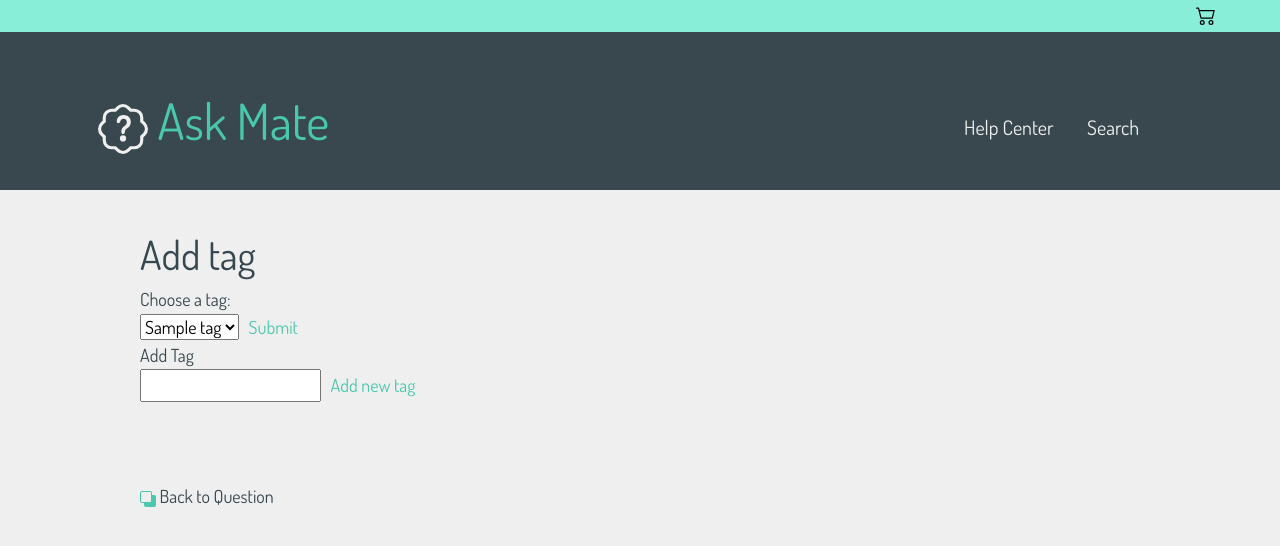
After one commit to CodecoolGlobal/ask-mate-3-python-traumcode, a Flask app: page /question/1/new-tag in a window 1280 px wide. The commit adds this page. Shown: the top 546 px of the page. Run offline with Flask 2, Linux system fonts and the light colour scheme; a database or web service that is not in the repository returns one stand-in record (values such as "Sample title"); some libraries are stand-ins or nearby versions.

Commit message:
added function for add tags to questions and modified css for question-buttons

```diff
--- a/database_manager.py
+++ b/database_manager.py
@@ -128,3 +128,47 @@ def vote_up_down_answer(cursor: RealDictCursor, answer_id, action):
         UPDATE answer SET vote_number = vote_number - 1 WHERE CAST(id as text) LIKE '{answer_id}'"""
 
     cursor.execute(query)
+
+
+@database_common.connection_handler
+def get_all_tags(cursor: RealDictCursor) -> list:
+    query = """
+        SELECT * FROM tag"""
+
+    cursor.execute(query)
+    return cursor.fetchall()
+
+
+@database_common.connection_handler
+def get_all_question_tag(cursor: RealDictCursor) -> list:
+    query = """
+            SELECT * FROM question_tag"""
+
+    cursor.execute(query)
+    return cursor.fetchall()
+
+
+@database_common.connection_handler
+def get_tag_id(cursor: RealDictCursor, name) -> list:
+    query = f"""
+            SELECT id FROM tag WHERE name LIKE '{name}'"""
+
+    cursor.execute(query)
+    return cursor.fetchone()
+
+
+@database_common.connection_handler
+def add_tag(cursor: RealDictCursor, name):
+    query = f"""
+            INSERT INTO tag (name) SELECT '{name}' WHERE NOT EXISTS (SELECT id FROM tag WHERE name LIKE '{name}') RETURNING id"""
+
+    cursor.execute(query)
+    return "tag added"
+
+
+@database_common.connection_handler
+def ad_tag_in_question_tag(cursor: RealDictCursor, question_id, tag_id):
+    query = f"""
+            INSERT INTO question_tag (question_id, tag_id) VALUES ('{question_id}', '{tag_id}')"""
+
+    cursor.execute(query)
--- a/server.py
+++ b/server.py
@@ -1,4 +1,4 @@
-from flask import Flask, render_template, redirect, request, url_for, abort
+from flask import Flask, render_template, redirect, request, url_for, abort, flash
 import database_manager
 from datetime import datetime
 from werkzeug.utils import secure_filename
@@ -6,6 +6,8 @@ import os
 from uuid import uuid4 as uuid
 
 app = Flask(__name__)
+
+app.secret_key = 'alleluia'
 
 app.config['MAX_CONTENT_LENGTH'] = 16 * 1024 * 1024
 app.config['UPLOAD_EXTENSIONS'] = ['.jpg', '.png', '.gif']
@@ -49,8 +51,18 @@ def display_question(question_id):
     show_question = database_manager.display_question(question_id)
     show_answers = database_manager.display_answers(question_id)
 
-    return render_template('question.html', show_question=show_question, show_answers=show_answers,
-                           question_id=question_id)
+    all_tags = database_manager.get_all_tags()
+    question_tags = database_manager.get_all_question_tag()
+    tag_name_list = []
+    for q in question_tags:
+        for tag in all_tags:
+            if int(question_id) == q['question_id'] and q['tag_id'] == tag['id']:
+                tag_name_list.append(tag['name'])
+
+    len_answers = len(show_answers)
+    return render_template('question.html', show_question=show_question,
+                           show_answers=show_answers,
+                           question_id=question_id, len_answers=len_answers, tag_name_list=tag_name_list)
 
 
 @app.route('/add-question', methods=['GET', 'POST'])
@@ -62,6 +74,7 @@ def add_question():
 
         question_id = max_id['id'] + 1
         submission_time = datetime.now()
+        print(submission_time)
         title = new_question['title'].capitalize()
         message = new_question['message'].capitalize()
         image = filename
@@ -195,6 +208,32 @@ def vote_down_answer(answer_id):
     return redirect(url_for('display_question', question_id=question_id))
 
 
+@app.route('/question/<question_id>/new-tag', methods=['GET', 'POST'])
+def add_tag_to_questions(question_id):
+    all_tags = database_manager.get_all_tags()
+    list_of_tags = [tag['name'] for tag in all_tags]
+
+    if request.method == 'POST':
+        choose_tag = request.form.get('choose-tag')
+        inserted_tag = request.form.get('insert-tag')
+        if 'choose' in request.form:
+            try:
+                tag_id = database_manager.get_tag_id(choose_tag)
+                database_manager.ad_tag_in_question_tag(question_id, tag_id['id'])
+            except:
+                flash("Tag already exist!!")
+        elif 'insert' in request.form:
+            try:
+                database_manager.add_tag(inserted_tag)
+                tag_id = database_manager.get_tag_id(inserted_tag)
+                database_manager.ad_tag_in_question_tag(question_id, tag_id['id'])
+            except:
+                flash("Tag already exist!!")
+        return redirect(url_for('display_question', question_id=question_id))
+    else:
+        return render_template('add-tag.html', question_id=question_id, list_of_tags=list_of_tags)
+
+
 @app.errorhandler(404)
 def page_not_found(e):
     return render_template("404.html"), 404
--- a/static/style.css
+++ b/static/style.css
@@ -133,7 +133,7 @@ margin-top: 40px;
 
 .container-question-buttons {
   display: grid;
-  grid-template-columns: 1fr 1fr 1fr;
+  grid-template-columns: 1fr 1fr 1fr 1fr;
 
 }
 
@@ -163,6 +163,18 @@ border: 1px solid red;
 border-radius: 5px;
 }
 
+
+.submit-button-tag {
+
+  color: #4ac8ad;
+
+}
+
+.submit-button-tag:hover{
+border: 1px solid #4ac8ad;
+border-radius: 5px;
+}
+
 .margin-top {
   margin-top: 40px;
 }
@@ -175,3 +187,24 @@ button[type="submit"] {
 border: none;
 outline: none;
 }
+
+a {
+  text-decoration: none;
+}
+
+.alert-message {
+  color: orangered;
+}
+
+.grid-tags {
+  display: grid;
+  grid-template-columns: 1fr 1fr 1fr 1fr 1fr 1fr;
+}
+
+
+.tag {
+  background-color: #f6f3d9;
+  width: fit-content;
+  padding: 3px 6px;
+  border-radius: 2px;
+}
--- /dev/null
+++ b/templates/add-tag.html
@@ -0,0 +1,29 @@
+{% extends 'layout.html' %}
+
+{% block head %}
+
+{% endblock %}
+
+
+{% block body %}
+<div class="box">
+    <h1>Add tag</h1>
+    <form action="{{ url_for('add_tag_to_questions', question_id=question_id) }}" method="POST">
+        <label for="choose-tag">Choose a tag:</label><br>
+        <select id="choose-tag" name="choose-tag">
+            {% for tag in list_of_tags %}
+            <option value="{{ tag }}">{{ tag }}</option>
+            {% endfor %}
+        </select>
+        <button name="choose" class="submit-button-tag" type="submit">Submit</button>
+    </form>
+    <form action="{{ url_for('add_tag_to_questions', question_id=question_id) }}" method="POST">
+            <label for="insert-tag">Add Tag</label><br>
+                <input id="insert-tag" type="text" name="insert-tag" >
+            <button name="insert" class="submit-button-tag" type="submit">Add new tag</button>
+    </form><br><br><br>
+    <a class="textdecoration-return-button textdecoration" href="{{ url_for('display_question', question_id=question_id) }}"><img src="{{url_for('static', filename='/images/back.svg')}}"> Back to Question</a><br><br>
+</div>
+
+
+{% endblock %}
--- a/templates/list.html
+++ b/templates/list.html
@@ -54,7 +54,7 @@
                 <td><a class="textdecoration" href="{{ url_for('display_question', question_id=line.id) }}">{{line.title}}</a></td>
                 <td>{{line.message}}</td>
                 {% if line.image %}
-                <td><a href="{{ url_for('static', filename='images/' + line.image) }}" target="_blank"><figure> <img src="{{url_for('static', filename='images/' + line.image) }}" height="150"></figure></a></td>
+                <td><figure> <img src="{{url_for('static', filename='images/' + line.image) }}" height="150"></figure></a></td>
                 {% else %}
                 <td></td>
                 {% endif %}
```
Also changed, not shown: templates/question.html (+21 -2 lines), static/images/130a61cd-5145-4403-882a-bfb42980fa1aIMG_0084.jpg (added).
